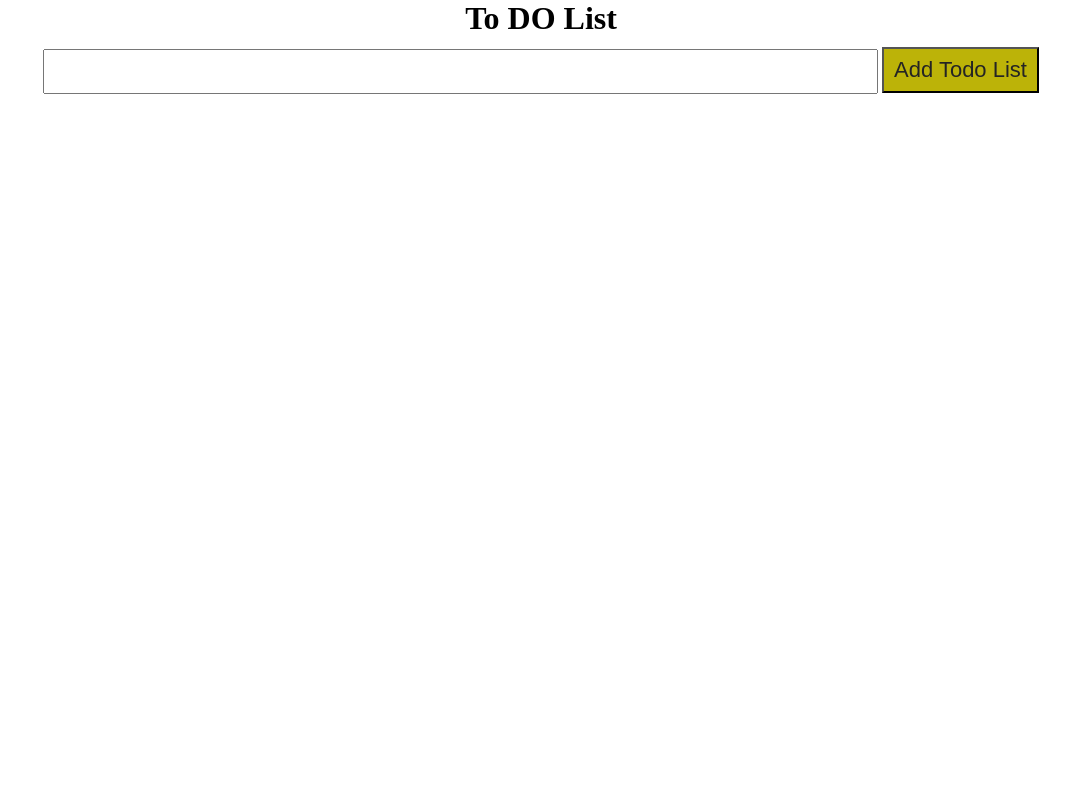
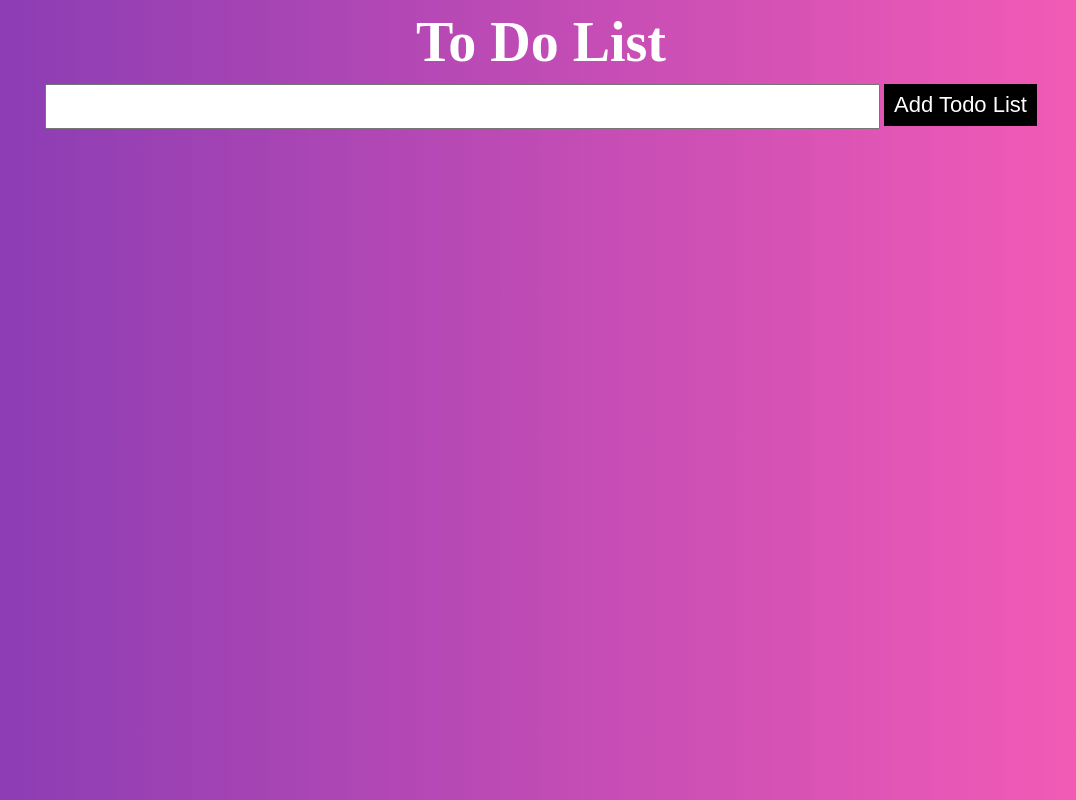
Before and after one commit to JunctionCodeBase/HTML-CSS-JS-Project, a plain HTML site: page 10_To-do_list/index.html in a window 1280 px wide. Shown: the whole page, without its empty margins (99-1175 px from the left). Drawn offline with Linux system fonts and the light colour scheme.

Commit message:
todo list project

```diff
--- a/10_To-do_list/index.html
+++ b/10_To-do_list/index.html
@@ -9,7 +9,7 @@
 </head>
 
 <body>
-    <h1>To DO List</h1>
+    <h1>To Do List</h1>
     <form>
         <div>
             <input type="text" value="" class="todoValue">
--- a/10_To-do_list/style.css
+++ b/10_To-do_list/style.css
@@ -4,10 +4,17 @@
     box-sizing: border-box;
 }
 
+body {
+    background: rgb(131, 58, 180);
+    background: linear-gradient(90deg, rgba(131, 58, 180, 1) 0%, rgba(252, 69, 171, 0.8688725490196079) 100%);
+}
 
 
 h1 {
     text-align: center;
+    color: white;
+    margin-top: 10px;
+    font-size: 56px;
 }
 
 form {
@@ -27,13 +34,16 @@ form {
     font-size: 22px;
     padding: 8px 10px;
     margin: 10px 0px;
-    background-color: rgb(188, 179, 8);
-    color: rgb(36, 36, 36);
+    background-color: rgb(0, 0, 0);
+    color: white;
     cursor: pointer;
+    border: none;
+
 }
 
 .btn:hover {
-    background-color: rgb(13, 114, 197);
+    background-color: rgb(255, 255, 255);
+    color: black;
 }
 
 input {
@@ -41,7 +51,6 @@ input {
     min-width: 835px;
     font-size: 18px;
     margin-top: 10px;
-
 }
 
 li {
@@ -51,6 +60,7 @@ li {
     margin: 10px 0px;
     word-wrap: normal;
     word-wrap: break-word;
-    background-color: rgb(6, 112, 169);
+    background-color: rgb(0, 0, 0);
     color: white;
+    font-size: 22px;
 }
```
